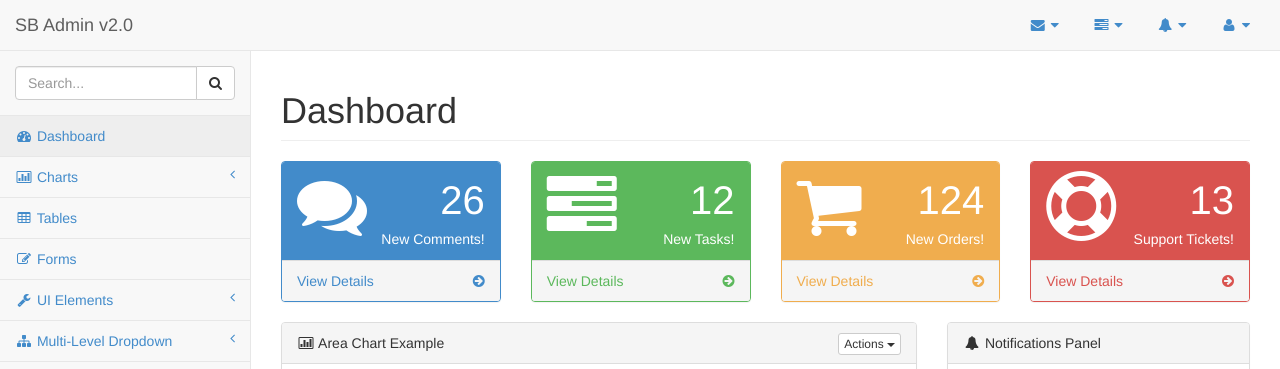
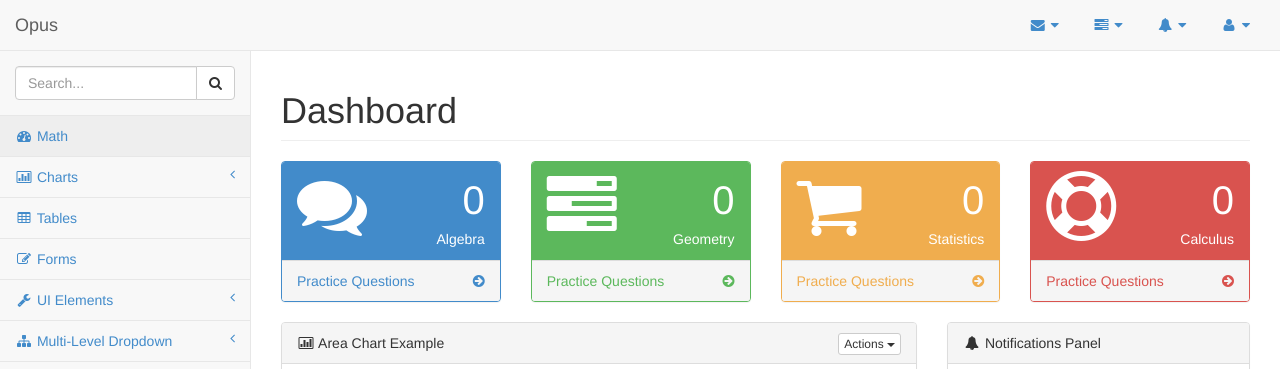
Before and after one commit to lvn/opus, a website: page client/index.html in a window 1280 px wide. Shown: the top 369 px of the page. Drawn offline with Linux system fonts and the light colour scheme.

Commit message:
changed question type score placeholders

```diff
--- a/client/index_bootstrap.html
+++ b/client/index.html
@@ -9,7 +9,7 @@
     <meta name="description" content="">
     <meta name="author" content="">
 
-    <title>SB Admin 2 - Bootstrap Admin Theme</title>
+    <title>Opus - Student Dashboard</title>
 
     <!-- Bootstrap Core CSS -->
     <link href="css/bootstrap.min.css" rel="stylesheet">
@@ -51,7 +51,7 @@
                     <span class="icon-bar"></span>
                     <span class="icon-bar"></span>
                 </button>
-                <a class="navbar-brand" href="index.html">SB Admin v2.0</a>
+                <a class="navbar-brand" href="index.html">Opus</a>
             </div>
             <!-- /.navbar-header -->
 
@@ -280,7 +280,7 @@
                             <!-- /input-group -->
                         </li>
                         <li>
-                            <a class="active" href="index.html"><i class="fa fa-dashboard fa-fw"></i> Dashboard</a>
+                            <a class="active" href="index.html"><i class="fa fa-dashboard fa-fw"></i> Math</a>
                         </li>
                         <li>
                             <a href="#"><i class="fa fa-bar-chart-o fa-fw"></i> Charts<span class="fa arrow"></span></a>
@@ -387,14 +387,14 @@
                                     <i class="fa fa-comments fa-5x"></i>
                                 </div>
                                 <div class="col-xs-9 text-right">
-                                    <div class="huge">26</div>
-                                    <div>New Comments!</div>
+                                    <div class="huge algebraScore">0</div>
+                                    <div>Algebra</div>
                                 </div>
                             </div>
                         </div>
                         <a href="#">
                             <div class="panel-footer">
-                                <span class="pull-left">View Details</span>
+                                <span class="pull-left">Practice Questions</span>
                                 <span class="pull-right"><i class="fa fa-arrow-circle-right"></i></span>
                                 <div class="clearfix"></div>
                             </div>
@@ -409,14 +409,14 @@
                                     <i class="fa fa-tasks fa-5x"></i>
                                 </div>
                                 <div class="col-xs-9 text-right">
-                                    <div class="huge">12</div>
-                                    <div>New Tasks!</div>
+                                    <div class="huge geometryScore">0</div>
+                                    <div>Geometry</div>
                                 </div>
                             </div>
                         </div>
                         <a href="#">
                             <div class="panel-footer">
-                                <span class="pull-left">View Details</span>
+                                <span class="pull-left">Practice Questions</span>
                                 <span class="pull-right"><i class="fa fa-arrow-circle-right"></i></span>
                                 <div class="clearfix"></div>
                             </div>
@@ -431,14 +431,14 @@
                                     <i class="fa fa-shopping-cart fa-5x"></i>
                                 </div>
                                 <div class="col-xs-9 text-right">
-                                    <div class="huge">124</div>
-                                    <div>New Orders!</div>
+                                    <div class="huge statisticsScore">0</div>
+                                    <div>Statistics</div>
                                 </div>
                             </div>
                         </div>
                         <a href="#">
                             <div class="panel-footer">
-                                <span class="pull-left">View Details</span>
+                                <span class="pull-left">Practice Questions</span>
                                 <span class="pull-right"><i class="fa fa-arrow-circle-right"></i></span>
                                 <div class="clearfix"></div>
                             </div>
@@ -453,14 +453,14 @@
                                     <i class="fa fa-support fa-5x"></i>
                                 </div>
                                 <div class="col-xs-9 text-right">
-                                    <div class="huge">13</div>
-                                    <div>Support Tickets!</div>
+                                    <div class="huge calculusScore">0</div>
+                                    <div>Calculus</div>
                                 </div>
                             </div>
                         </div>
                         <a href="#">
                             <div class="panel-footer">
-                                <span class="pull-left">View Details</span>
+                                <span class="pull-left">Practice Questions</span>
                                 <span class="pull-right"><i class="fa fa-arrow-circle-right"></i></span>
                                 <div class="clearfix"></div>
                             </div>
@@ -931,7 +931,8 @@
     <script src="js/plugins/morris/morris-data.js"></script>
 
     <!-- Custom Theme JavaScript -->
-    <script src="js/sb-admin-2.js"></script>
+    <script src="js/sb-admin-2.js">
+    </script>
 
 </body>
 
```
